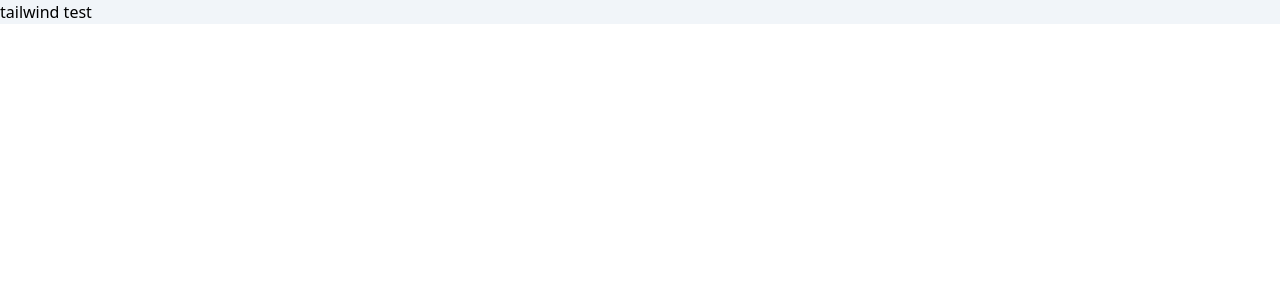
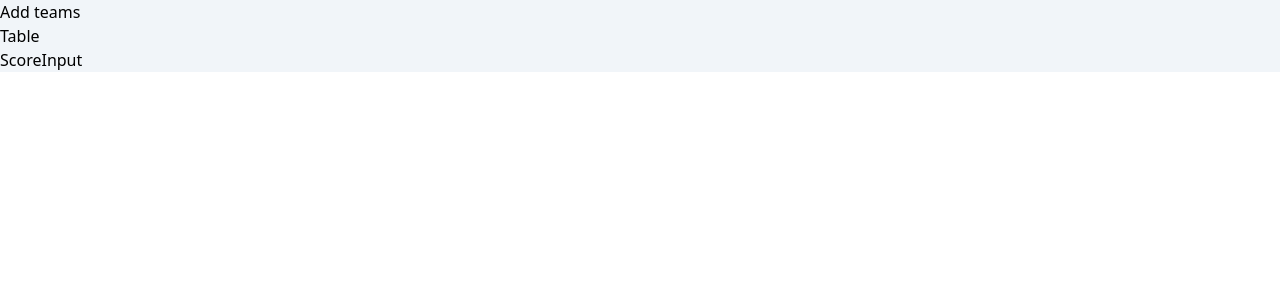
Before and after one commit to saulius-b/Football-Scores-Table, a React (Create React App) app: page / in a window 1280 px wide. Shown: the top 300 px of the page. Built offline with nearby package versions, Linux system fonts and the light colour scheme.

Commit message:
Initial components added

```diff
--- a/src/App.tsx
+++ b/src/App.tsx
@@ -1,7 +1,16 @@
 import React from "react";
+import { TeamInput } from "./components/TeamInput";
+import { ScoreTable } from "./components/ScoreTable";
+import { ScoreInput } from "./components/ScoreInput";
 
 function App() {
-  return <div className="bg-slate-100">tailwind test</div>;
+  return (
+    <div className="bg-slate-100">
+      <TeamInput></TeamInput>
+      <ScoreTable></ScoreTable>
+      <ScoreInput></ScoreInput>
+    </div>
+  );
 }
 
 export default App;
--- /dev/null
+++ b/src/components/ScoreInput.tsx
@@ -0,0 +1,5 @@
+import React from "react";
+
+export function ScoreInput() {
+  return <div>ScoreInput</div>;
+}
--- /dev/null
+++ b/src/components/ScoreTable.tsx
@@ -0,0 +1,5 @@
+import React from "react";
+
+export function ScoreTable() {
+  return <div>Table</div>;
+}
--- /dev/null
+++ b/src/components/TeamInput.tsx
@@ -0,0 +1,5 @@
+import React from "react";
+
+export function TeamInput() {
+  return <div>Add teams</div>;
+}
```
